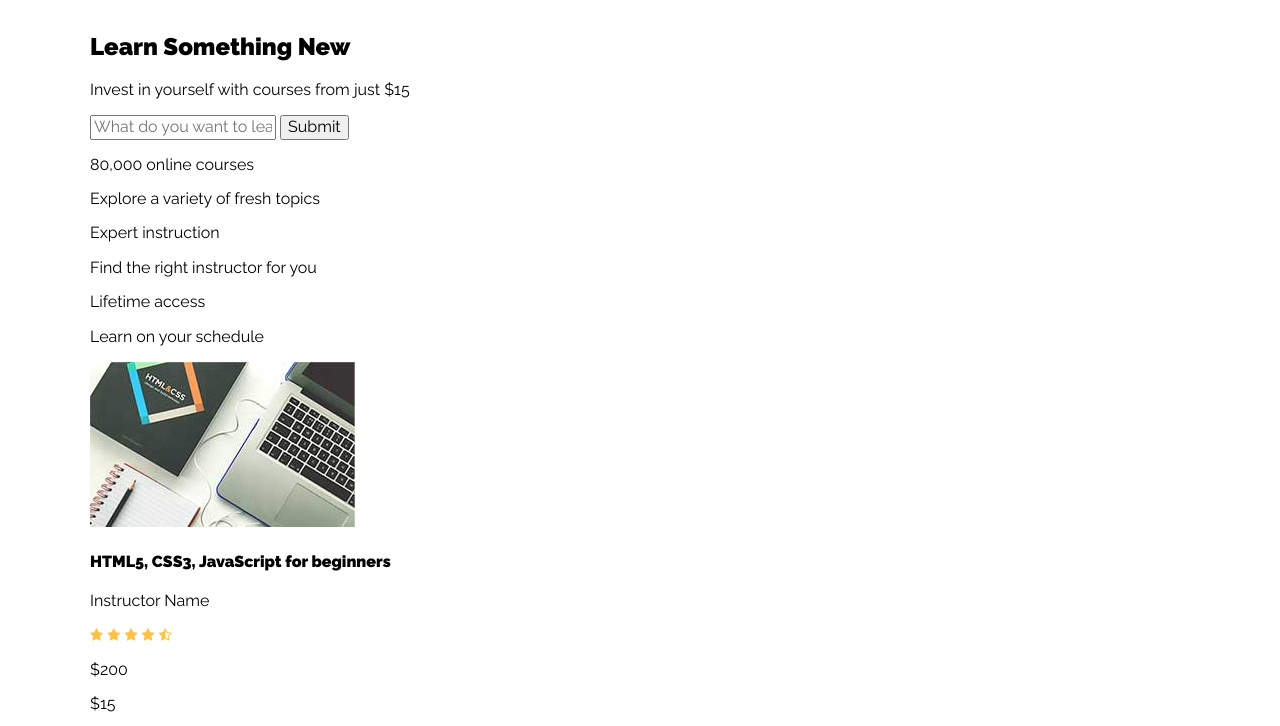
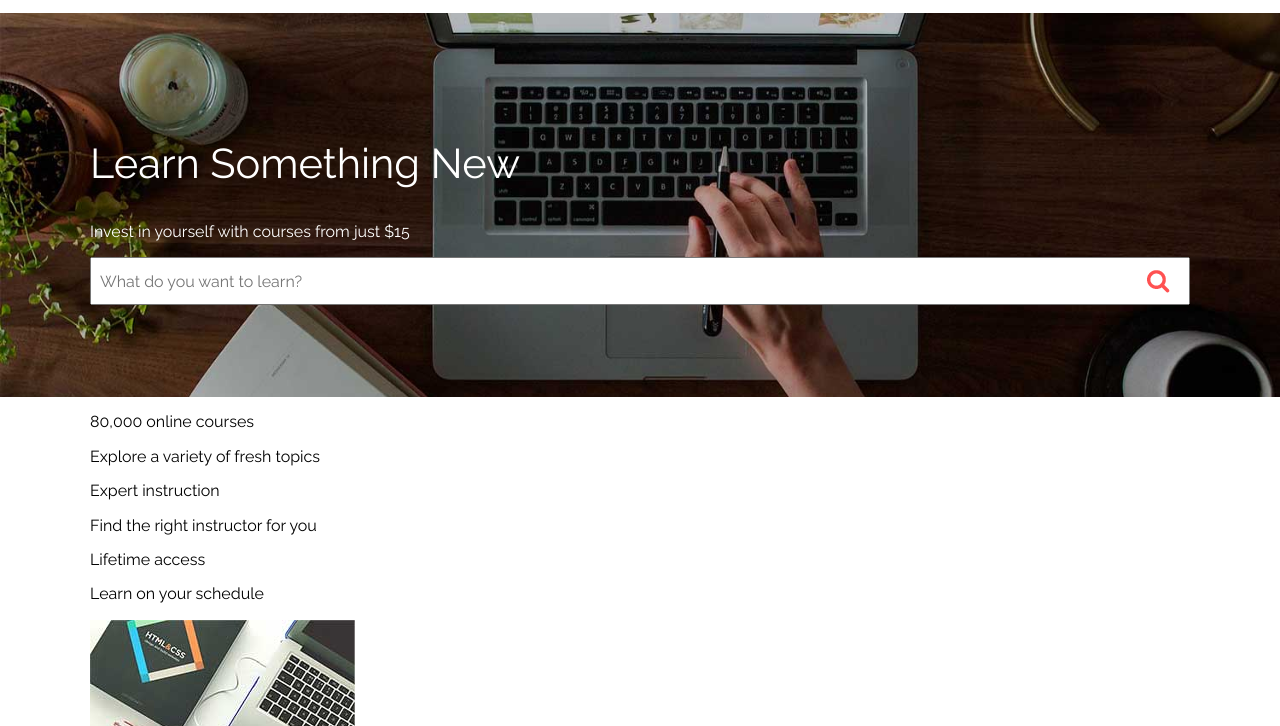
Before and after one commit to kwrdivyaraj100/10_building_the_udemy_homepage, a website: page index.html in a window 1280 px wide. Shown: the part 60-786 px from the top of the page. Drawn offline with nearby package versions, Linux system fonts and the light colour scheme.

Commit message:
working with the hero image

```diff
--- a/scss/app.scss
+++ b/scss/app.scss
@@ -37,9 +37,49 @@ body{
             padding: 1rem;
             max-width: 400px;
 
-
           .button {
             @include button($secondary)
        }
   }
   }
+
+
+.hero {
+    background-image: url(../img/hero.jpg);
+    background-size: cover;
+    background-position: center center;
+    min-height: 24rem;
+    display: flex;
+    align-items: center;
+    .hero-content {
+         color: $white;
+         h2 {
+              font-size: 2.6rem;
+              font-weight: 400;
+         }
+         form {
+              position: relative;
+
+              input[type="text"]{
+                width: 100%;
+                height: 3rem;
+                padding-left: .5rem;
+           }
+           input[type="submit"]{
+            position: absolute;
+            top: 0;
+            right: 0;
+            display: block;
+            text-indent: -9999px;
+            background-color: transparent;
+            border: none;
+            width: 3rem;
+            height: 3rem;
+            background-image: url(../img/search.png);
+            background-repeat: no-repeat;
+            background-position: center center;
+       }
+
+              }
+            }
+        }
```
Also changed, not shown: css/app.css.
